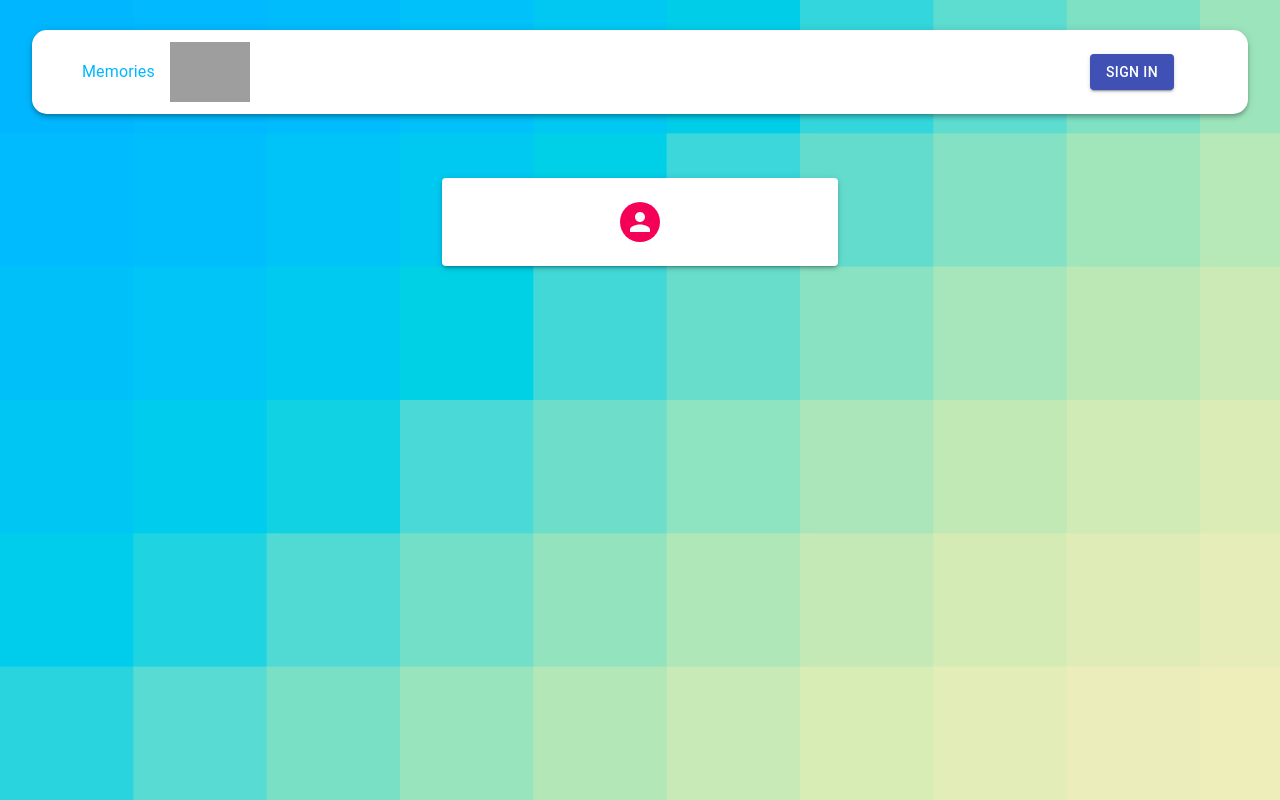
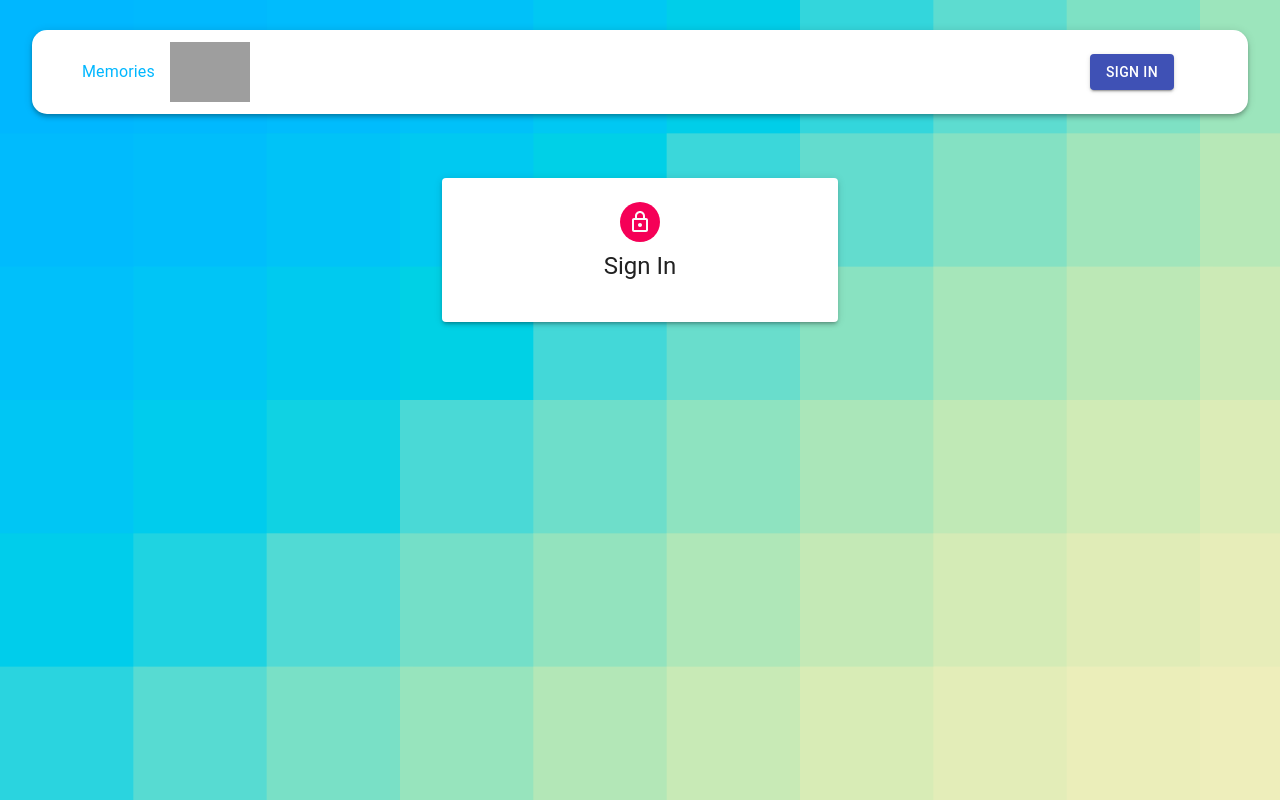
Before and after one commit to vaishak-web/react_memories_app, a React (Create React App) app in the folder client/: page /auth in a window 1280 px wide. Built offline with nearby package versions, Linux system fonts and the light colour scheme; grey boxes are pictures that could not be loaded.

Commit message:
auth setup

```diff
--- a/client/src/components/Auth/Auth.js
+++ b/client/src/components/Auth/Auth.js
@@ -1,14 +1,32 @@
 import React from 'react';
 import { Avatar, Grid, Container, TextField, Button, Typography, Paper } from "@material-ui/core";
+import LockOutlinedIcon from '@material-ui/icons/LockOutlined';
 import useStyles from "./styles";
 
 const Auth = () => {
     const classes = useStyles();
+    const isSignup = false;
+    const handleSubmit = () =>{};
+    const handleChange = () =>{};
+
     return (
         <Container component="main" maxWidth="xs">
           <Paper className={classes.paper} elevation={3}>
             <Avatar className={classes.avatar}>
-                </Avatar>
+                <LockOutlinedIcon />
+            </Avatar>
+            <Typography variant="h5">{isSignup ? 'Sign Up' : 'Sign In'}</Typography>
+            <form className={classes.form} onSubmit={handleSubmit}>
+                <Grid container spacing={2}>
+                    {
+                        isSignup && (
+                            <>
+                                <TextField name="firstName" label="First Name" handleChange={handleChange} autoFocus xs={6} />
+                            </>
+                        )
+                    }
+                </Grid>
+            </form>
          </Paper>
         </Container>
     )
```
